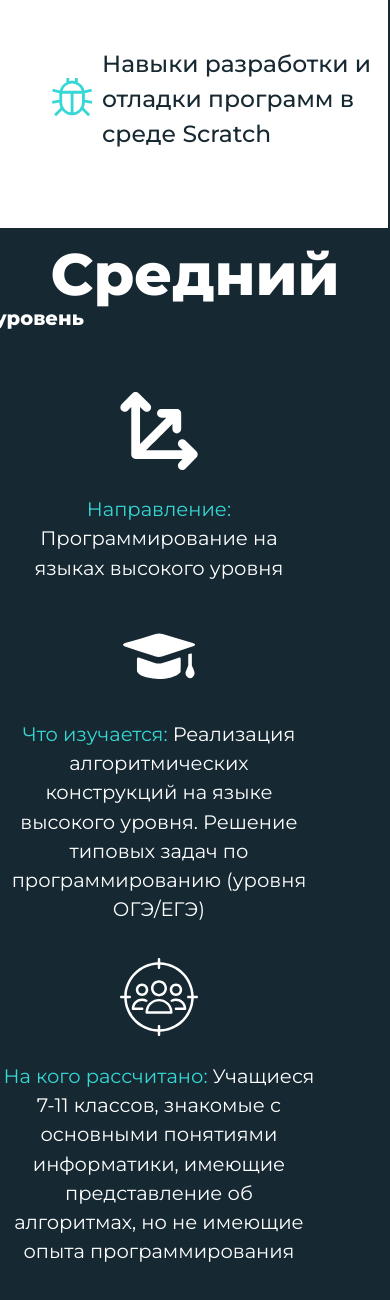
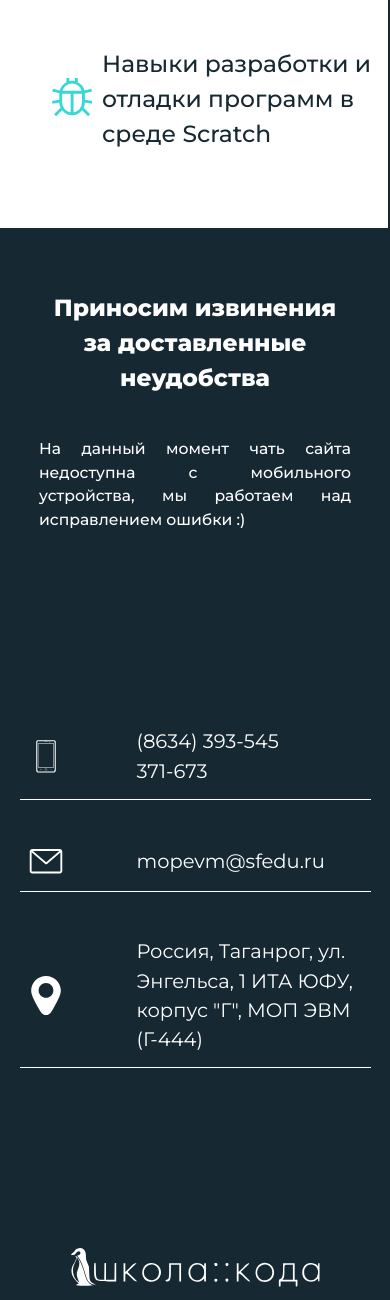
Before and after one commit to GeraltLUL/Code-school-frontend, a Flask app: page /programs in a window 390 px wide. Shown: the part 3311-4611 px from the top of the page. Run offline with Flask 2, Linux system fonts and the light colour scheme; some libraries are stand-ins or nearby versions.

Commit message:
UPD: Mobile FIX

```diff
--- a/static/stylesheets/study.css
+++ b/static/stylesheets/study.css
@@ -8,6 +8,10 @@ body{
 
 }
 
+
+.templ{
+    display: none;
+}
 
 
 .header-preview-wrapper{
--- a/static/stylesheets/study_media.css
+++ b/static/stylesheets/study_media.css
@@ -203,6 +203,9 @@
     .medium__lvl{
         align-items: center;
     }
+    .medium__lvl > .data{
+        align-items: center;
+    }
 
     .medium__lvl > .data > .main__h1__medium{
         width: 100%;
@@ -216,6 +219,40 @@
 
 
 
+    .med_h1{
+        margin-left: -15vw;
+    }
+
+
+
+
+
+    .templ{
+        display: flex;
+        flex-direction: column;
+        justify-content: center;
+        align-items: center;
+        gap: 5vh;
+
+        padding: 5vw 5vw;
+
+        color: white;
+    }
+
+    .templ > h1{
+        margin-top: 5vh;
+        font-size: 6vw;
+
+        text-align: center;
+        width: 80vw;
+    }
+
+    .templ > a{
+        width: 80vw;
+        text-align: justify;
+        font-family: Montserrat-Medium;
+        font-size: 4vw;
+    }
 
 
 
@@ -224,7 +261,13 @@
 
 
 
-    .hard__lvl{
+
+
+
+
+
+
+    .medium__lvl, .hard__lvl{
         display: none;
     }
 }
--- a/templates/StudyPrograms.html
+++ b/templates/StudyPrograms.html
@@ -227,7 +227,7 @@
 <div class="medium__lvl">
     <div class="data" style="align-items: flex-start;">
         <h1 class="main__h1">Средний</h1>
-        <a class="sub__h1">уровень</a>
+        <a class="sub__h1 med_h1">уровень</a>
 
         <div class="some__info">
             <div class="some__info__line">
@@ -446,6 +446,11 @@
     </div>
 </div>
 
+<div class="templ">
+    <h1>Приносим извинения за доставленные неудобства</h1>
+    <a>На данный момент чать сайта недоступна с мобильного устройства, мы работаем над исправлением ошибки :)</a>
+</div>
+
 <div class="ft ft2">
 
     <div class="ft__block">
```
